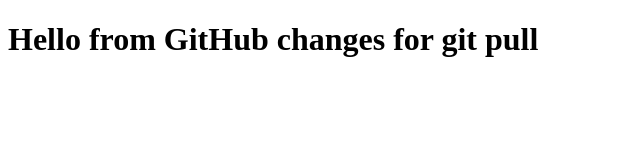
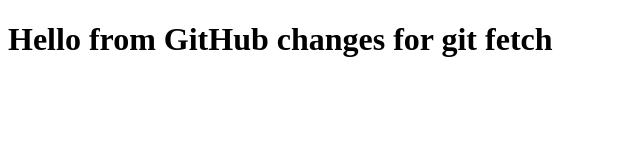
Before and after one commit to Parv39/git-lab-bash, a plain HTML site: page index.html in a window 1280 px wide. Shown: the full height of the page, 0-640 px from the left. Drawn offline with Linux system fonts and the light colour scheme.

Commit message:
Update index.html

```diff
--- a/index.html
+++ b/index.html
@@ -4,6 +4,6 @@
     <title>Git Lab</title>
 </head>
 <body>
-   <h1>Hello from GitHub changes for git pull</h1>
+   <h1>Hello from GitHub changes for git fetch</h1>
 </body>
 </html>
```
